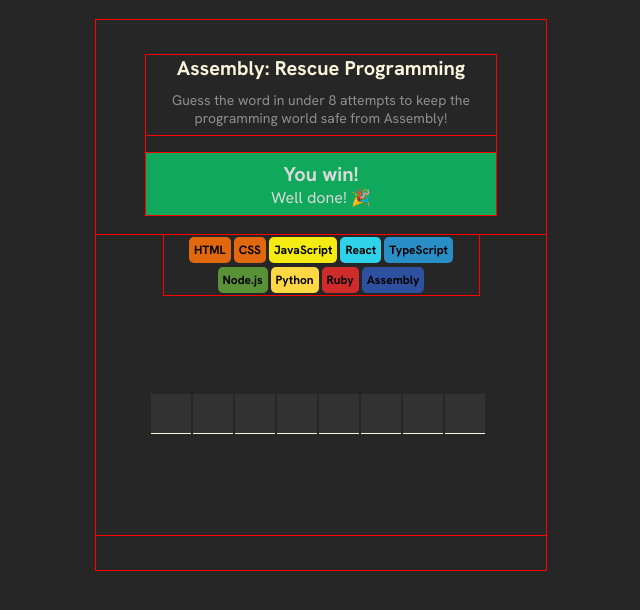
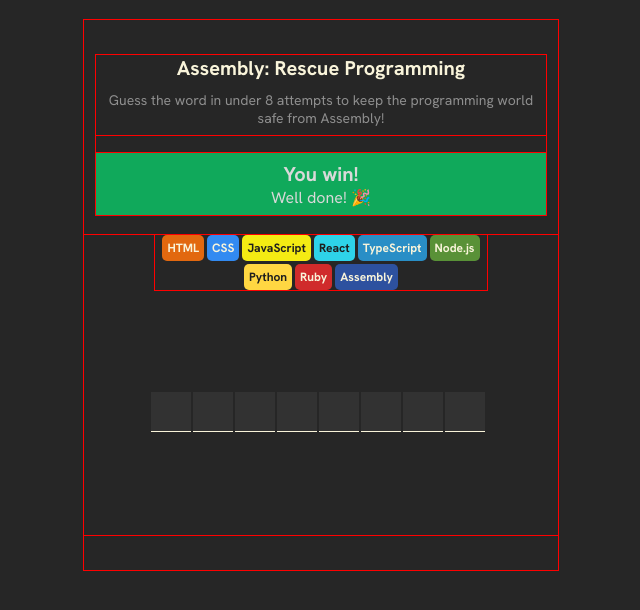
Before and after one commit to ThomasGhali/assembly-game, a React (Vite) app: page / in a window 1280 px wide. Shown: the top 610 px of the page, without its empty margins (319-959 px from the left). Built offline with nearby package versions, Linux system fonts and the light colour scheme.

Commit message:
feat: add language blocks generator function
- When the game start it generates 9 divs for the
9 languages every one with it own styles and text.

```diff
--- a/src/App.jsx
+++ b/src/App.jsx
@@ -1,4 +1,24 @@
+import { languages } from "./languages"
+
 export default function Assembly() {
+
+  // Generates the language divs
+  function makeLanguageBlocks() {
+    return languages.map((lang, i)=>
+      (<div
+        key={i}
+        style={{
+          backgroundColor:`${lang.backgroundColor}`,
+          color: `${lang.color}`
+        }}
+        className="language"
+      >
+        {lang.name}
+      </div>
+      )
+    )
+  }
+
   return(
     <>
       <main>
@@ -19,15 +39,7 @@
 
         <section className="game-screen">
           <div className="game-screen__languages">
-            <span className="language html">HTML</span>
-            <span className="language css">CSS</span>
-            <span className="language javascript">JavaScript</span>
-            <span className="language react">React</span>
-            <span className="language typescript">TypeScript</span>
-            <span className="language nodejs">Node.js</span>
-            <span className="language python">Python</span>
-            <span className="language ruby">Ruby</span>
-            <span className="language assembly">Assembly</span>
+            {makeLanguageBlocks()}
           </div>
           <div className="game-screen__input">
             <div className="input-letter"></div>
--- a/src/index.css
+++ b/src/index.css
@@ -23,7 +23,7 @@
 
 main {
   outline: 1px solid red;
-  width: 450px;
+  min-width: 300px;
   height: 550px;
   display: flex;
   flex-direction: column;
@@ -36,7 +36,9 @@
 
 section.game-info {
   outline: 1px solid red;
-  width: 350px;
+  width: 95%;
+  min-width: 300px;
+  max-width: 450px;
   height: 160px;
   display: flex;
   flex-direction: column;
@@ -104,12 +106,11 @@
 .game-screen__languages {
   outline: 1px solid red;
   width: 70%;
-  height: 60px;
   display: flex;
   flex-wrap: wrap;
   align-items: center;
   justify-content: center;
-  column-gap: 3px;
+  gap: 3px;
 }
 
 .language {
@@ -118,42 +119,6 @@
   color: black;
   font-size: 12px;
   font-weight: 700;
-}
-
-.language.html {
-  background-color: #E2680F;
-}
-
-.language.css {
-  background-color: #E2680F;
-}
-
-.language.javascript {
-  background-color: #F4EB13;
-}
-
-.language.react {
-  background-color: #2ED3E9;
-}
-
-.language.typescript {
-  background-color: #298EC6;
-}
-
-.language.nodejs {
-  background-color: #599137;
-}
-
-.language.python {
-  background-color: #FFD742;
-}
-
-.language.ruby {
-  background-color: #D02B2B;
-}
-
-.language.assembly {
-  background-color: #2D519F;
 }
 
 .game-screen__input {
```
